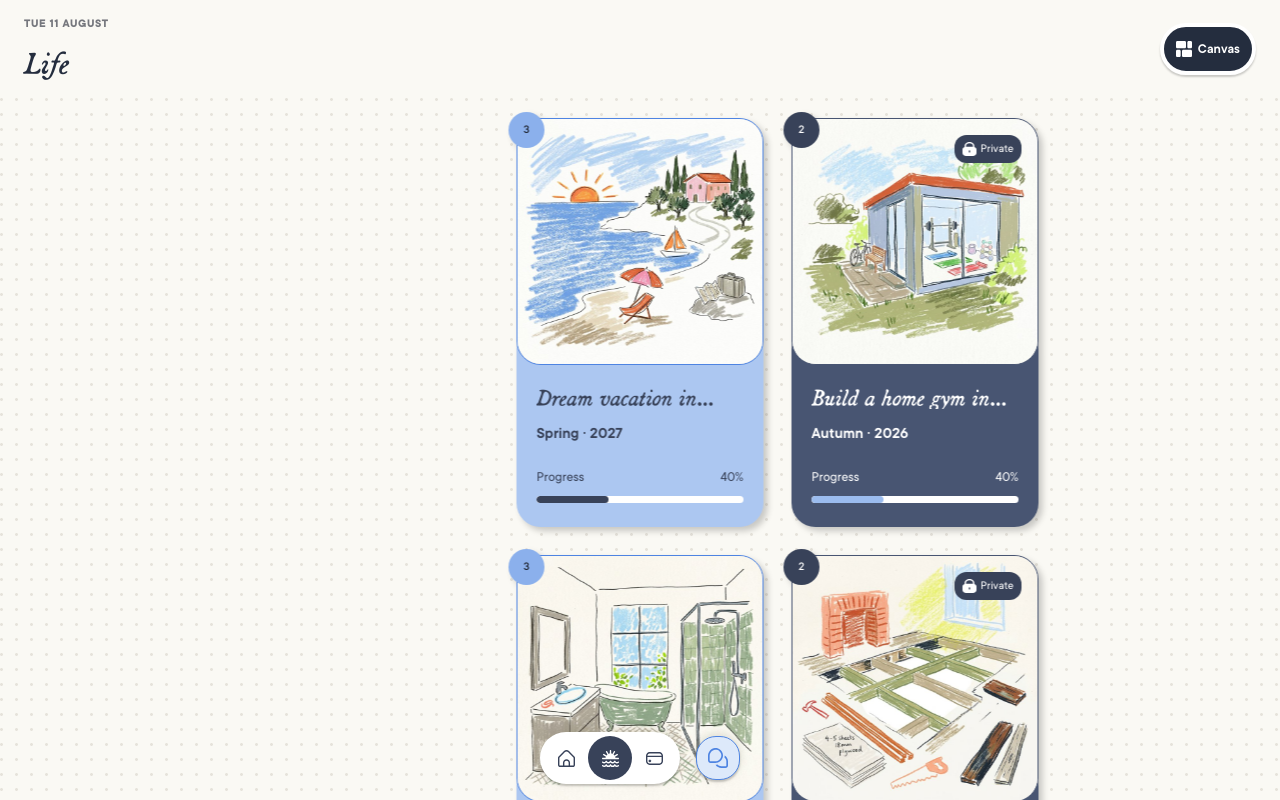
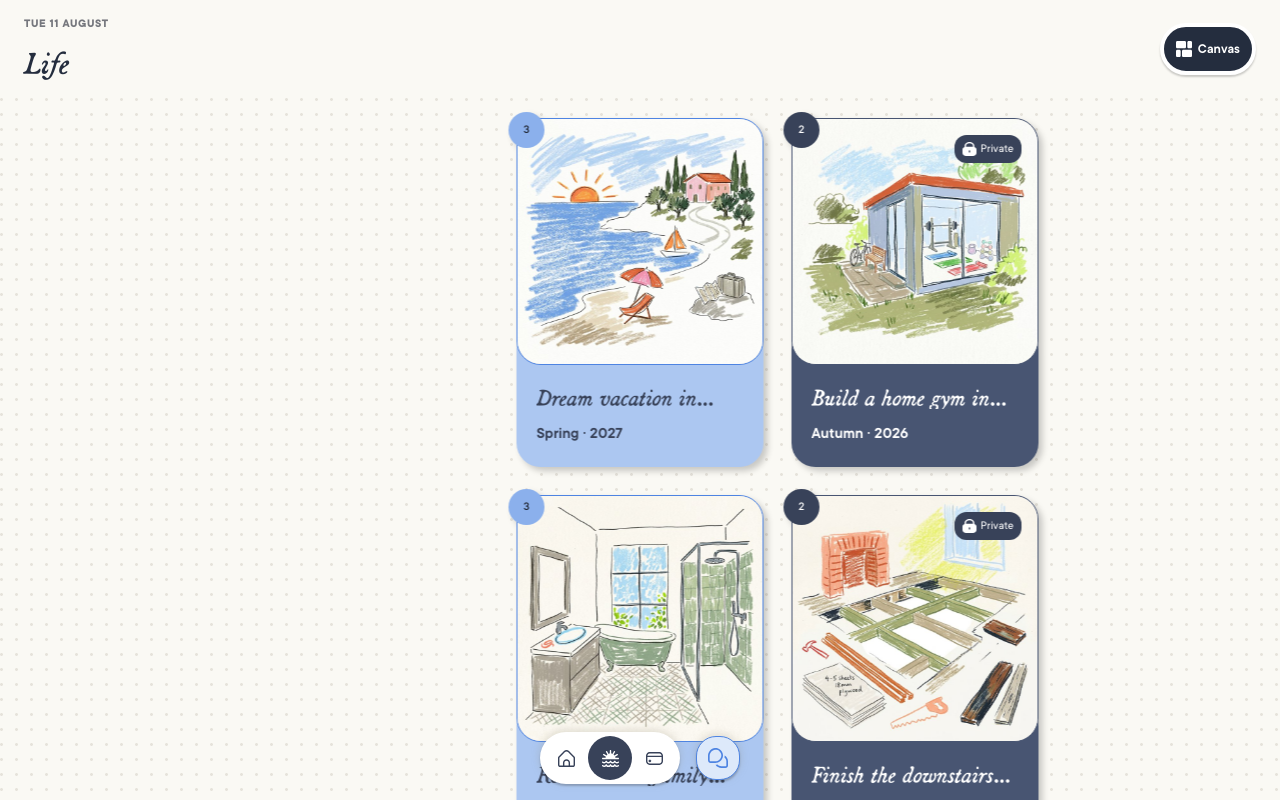
Before and after one commit to ShaneCullen21/kemble, a React (Vite) app: page / in a window 1280 px wide. Built offline with nearby package versions, Linux system fonts and the light colour scheme.

Commit message:
Remove the progress bar from compact goal cards.

```diff
--- a/src/App.jsx
+++ b/src/App.jsx
@@ -60,6 +60,7 @@ function GoalCard({ goal, position, level, onOpen, transitioning }) {
             <h2>{goal.title}</h2>
             <p className="goal-date">{goal.date}</p>
           </div>
+          {level === 2 && (
             <div className="progress">
               <div>
                 <span>Progress</span>
@@ -69,6 +70,7 @@ function GoalCard({ goal, position, level, onOpen, transitioning }) {
                 <span />
               </div>
             </div>
+          )}
         </div>
       )}
     </article>
--- a/src/canvas.js
+++ b/src/canvas.js
@@ -9,7 +9,7 @@ const zoomThresholds = {
 
 export const cardSize = [
   { width: 140, height: 140 },
-  { width: 247, height: 409 },
+  { width: 247, height: 349 },
   { width: 360, height: 546 },
 ];
 
```
Lines whose indentation alone changed are shown as unchanged.
